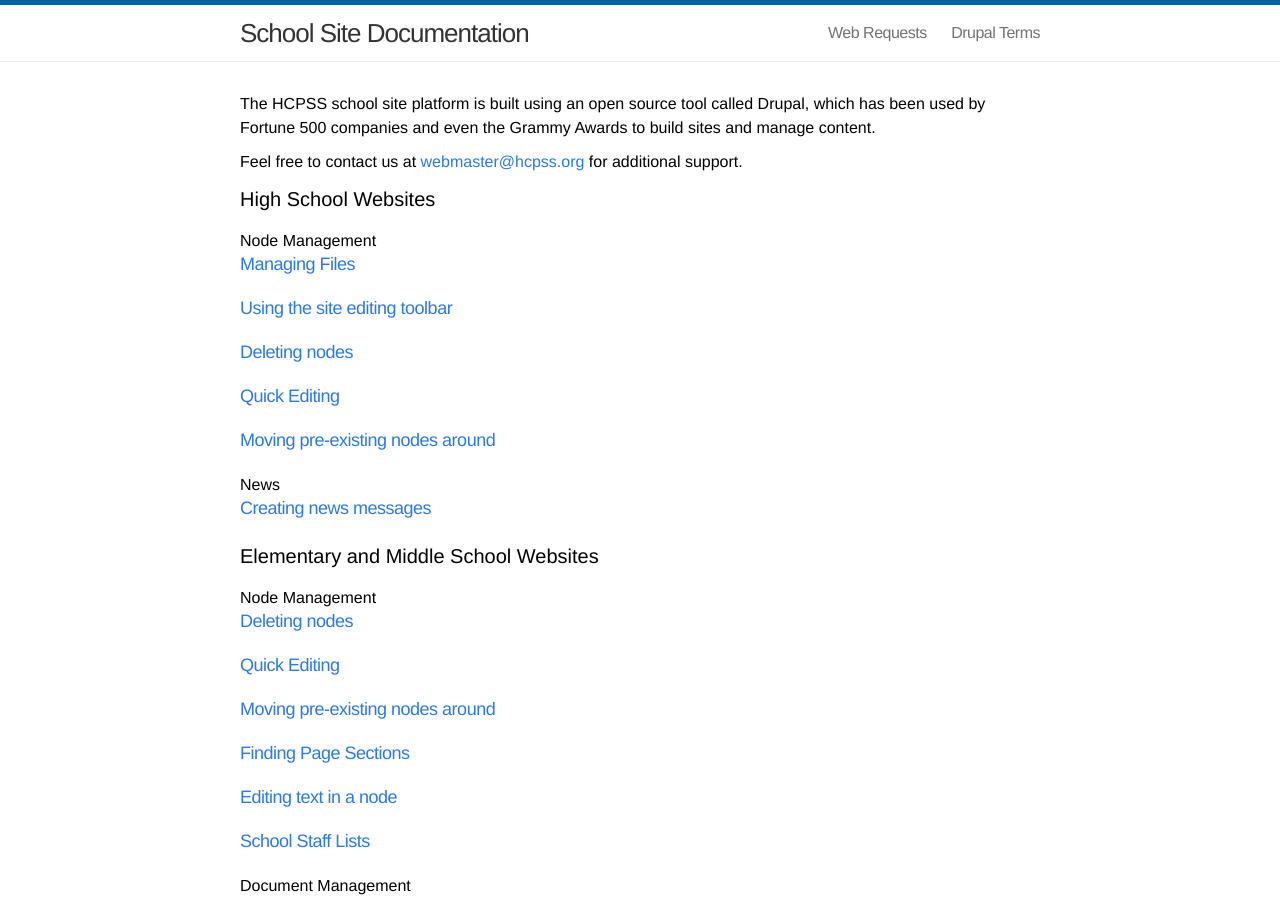
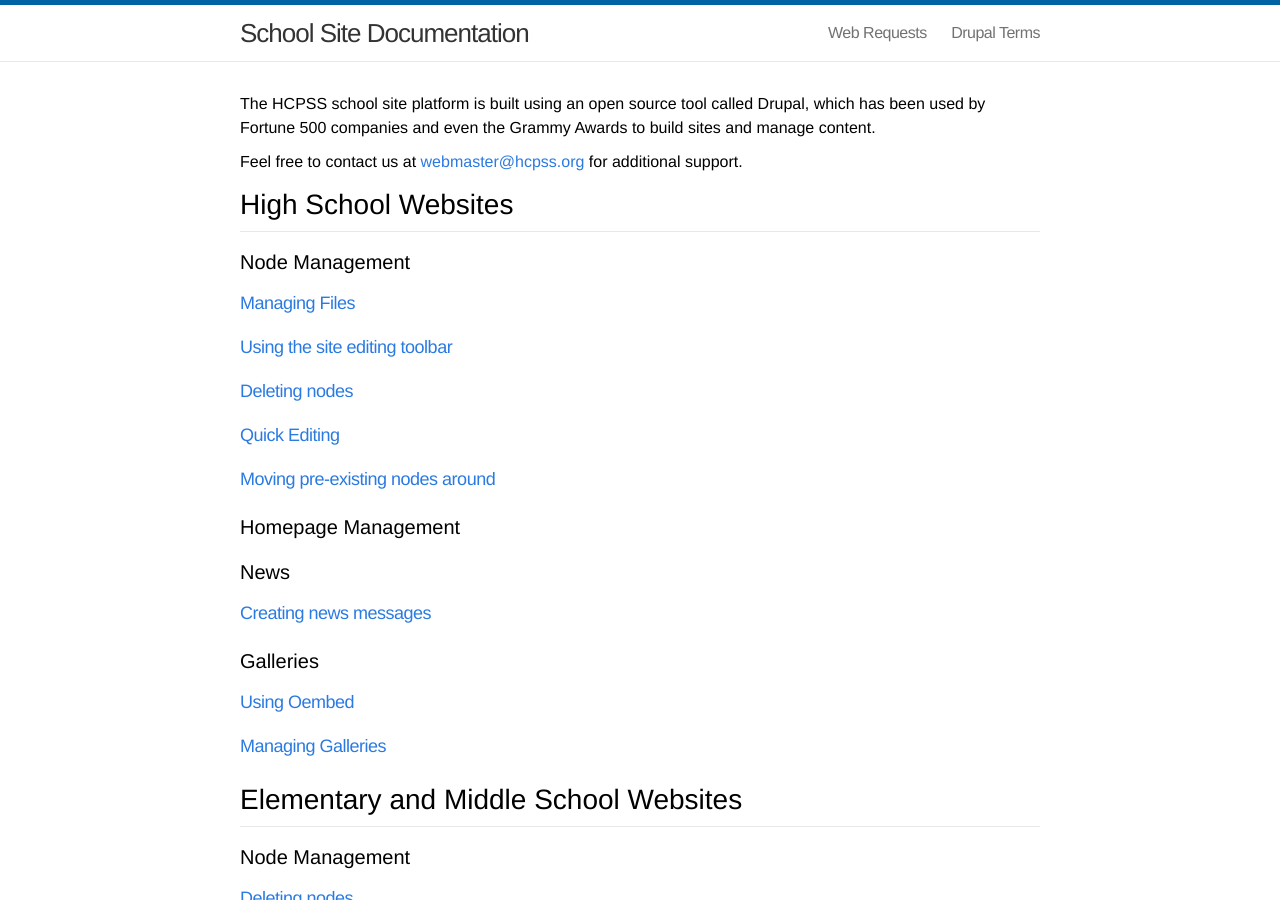
Before and after one commit to HCPSS/schoolsites-help, a Jekyll site: the page built from index.html, in a window 1280 px wide and 900 px high. Built offline with Jekyll 4.4.1, drawn with Linux system fonts in a browser that asks for light colours; Markdown is read by kramdown in place of the engine named in the settings.

Commit message:
new category

```diff
--- a/index.html
+++ b/index.html
@@ -10,8 +10,8 @@ layout: default
 
 <!-- Begin categories -->
 
-   <h2>High School Websites</h2>
-   <h3>Node Management</h3>
+   <h1>High School Websites</h1>
+   <h2>Node Management</h2>
       <ul class="posts">
         {% for post in site.categories.nodes-hs %}
           <li>
@@ -20,7 +20,16 @@ layout: default
         {% endfor %}
       </ul>
 
-   <h3>News</h3>
+   <h2>Homepage Management</h2>
+      <ul class="posts">
+        {% for post in site.categories.hs-homepage-edit %}
+          <li>
+            <a class="post-link" href="{{ post.url | prepend: site.baseurl }}">{{ post.title }}</a>
+          </li>
+        {% endfor %}
+      </ul>
+
+   <h2>News</h2>
       <ul class="posts">
         {% for post in site.categories.news-hs %}
           <li>
@@ -29,8 +38,17 @@ layout: default
         {% endfor %}
       </ul>
 
-   <h2>Elementary and Middle School Websites</h2>
-   <h3>Node Management</h3>
+   <h2>Galleries</h2>
+      <ul class="posts">
+        {% for post in site.categories.hs-gallery-mgmt %}
+          <li>
+            <a class="post-link" href="{{ post.url | prepend: site.baseurl }}">{{ post.title }}</a>
+          </li>
+        {% endfor %}
+      </ul>
+
+   <h1>Elementary and Middle School Websites</h1>
+   <h2>Node Management</h2>
 
       <ul class="posts">
         {% for post in site.categories.nodes %}
@@ -40,7 +58,7 @@ layout: default
         {% endfor %}
       </ul>
 
-      <h3>Document Management</h3>
+      <h2>Document Management</h2>
 
       <ul class="posts">
         {% for post in site.categories.files %}
@@ -50,7 +68,7 @@ layout: default
         {% endfor %}
       </ul>
 
-      <h3>Media Management</h3>
+      <h2>Media Management</h2>
 
       <ul class="posts">
         {% for post in site.categories.media %}
@@ -60,7 +78,7 @@ layout: default
         {% endfor %}
       </ul>
 
-      <h3>News</h3>
+      <h2>News</h2>
 
       <ul class="posts">
         {% for post in site.categories.news %}
```
